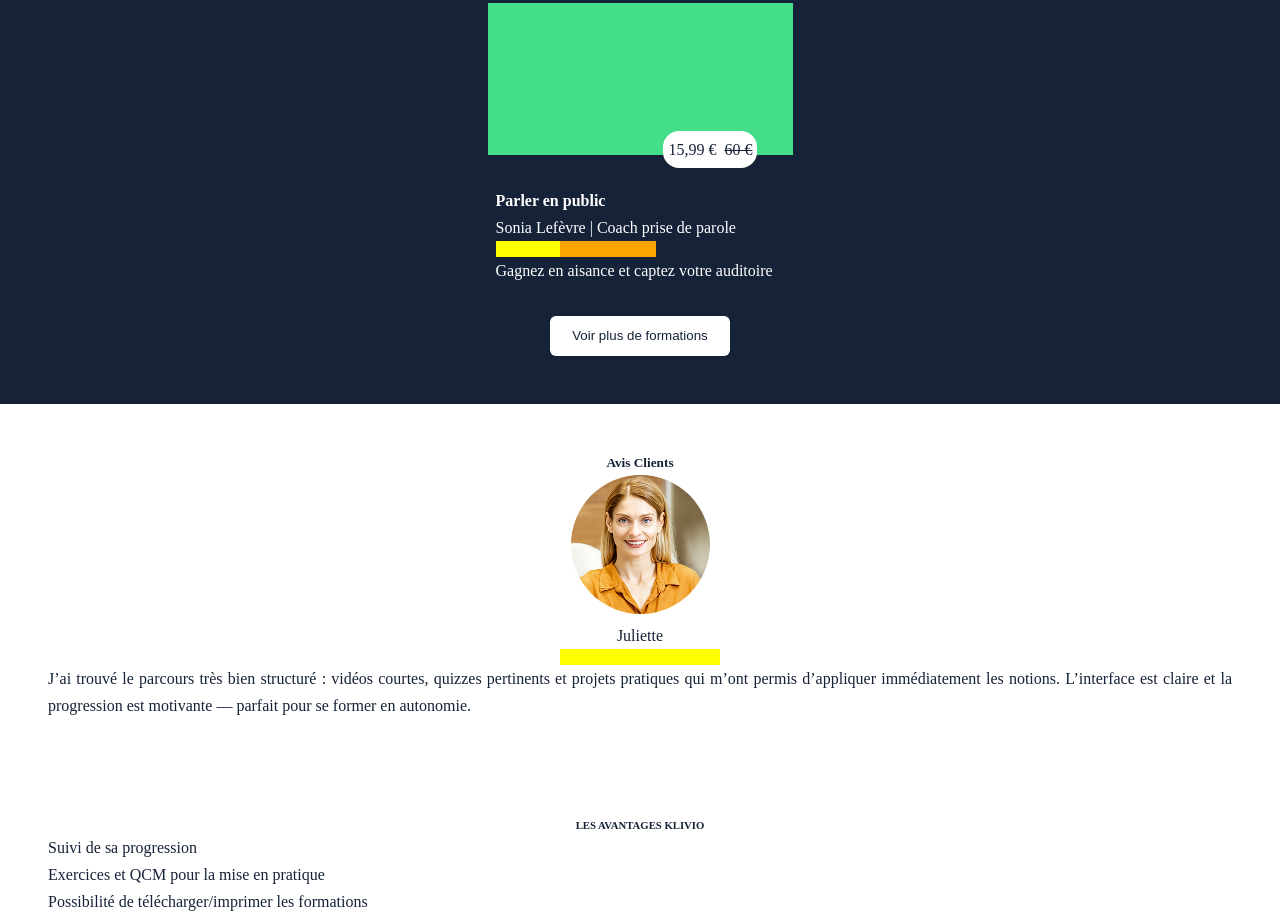
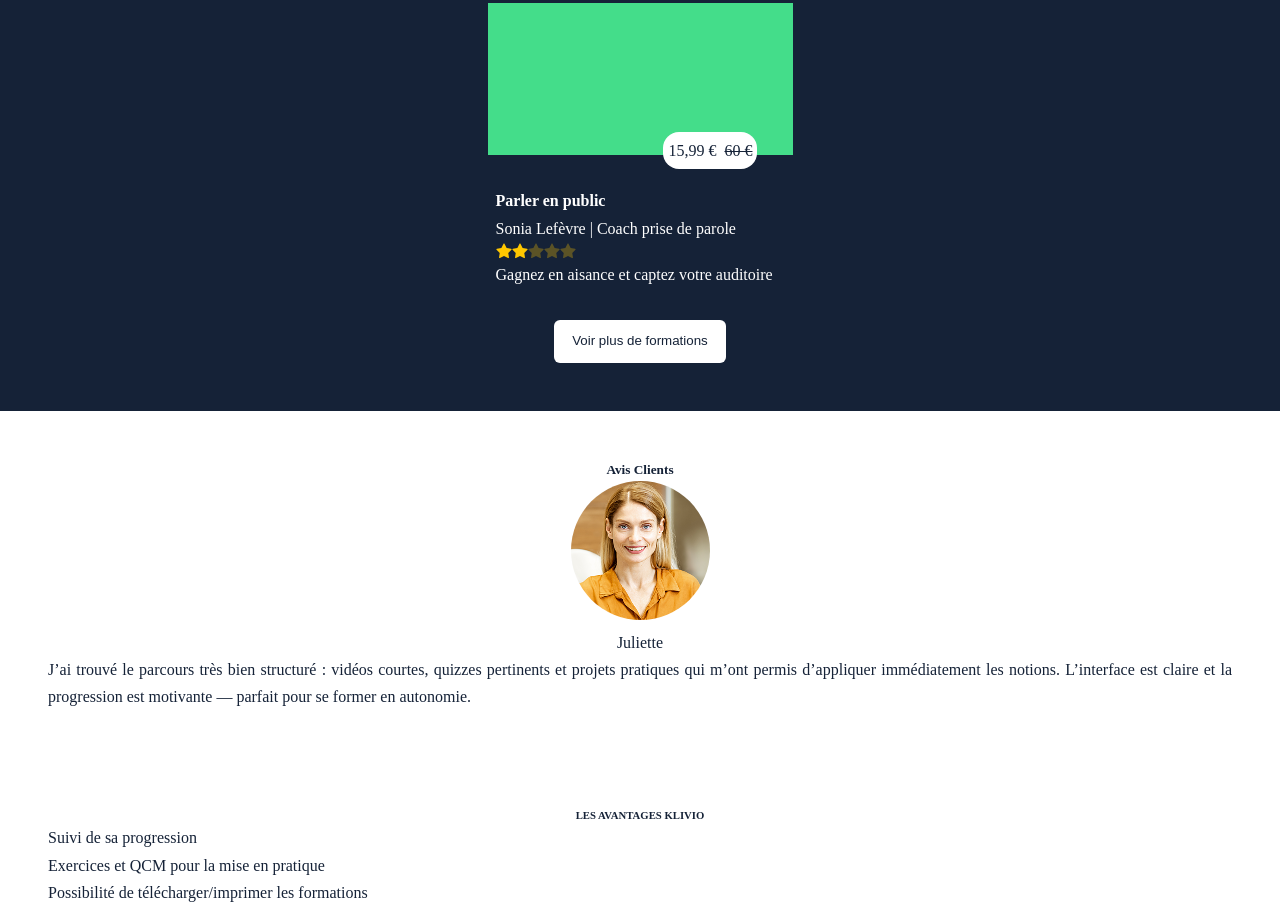
Before and after one commit to Maxime-Meteye/site-statique, a plain HTML site: page index.html in a window 1280 px wide. Shown: the part 863-1775 px from the top of the page. Drawn offline with Linux system fonts and the light colour scheme.

Commit message:
integrated star icon

```diff
--- a/index.html
+++ b/index.html
@@ -4,6 +4,10 @@
     <meta charset="UTF-8">
     <meta name="viewport" content="width=device-width, initial-scale=1.0">
     <link rel="stylesheet" href="./styles/main.css">
+    <link rel="preconnect" href="https://fonts.googleapis.com">
+    <link rel="preconnect" href="https://fonts.gstatic.com" crossorigin>
+    <link href="https://fonts.googleapis.com/css2?family=Montserrat:ital,wght@0,100..900;1,100..900&display=swap" rel="stylesheet">
+
     <title>Exo Site Statique WAC</title>
     <meta name="description" content="Klivio, l'allié de votre progression">
 </head>
@@ -15,7 +19,7 @@
         </div>
         <div class="hidden-on-mobile"> <!--For desktop menu--></div>
         <div class="hamburger-menu">
-            <button>Placeholder</button>
+            <button class="btn">Placeholder</button>
         </div>
     </header>
     <main>
@@ -23,7 +27,7 @@
             <article>
                 <h1 class="align-center">Klivio, l'allié de votre progression</h1>
                 <h2 class="align-center">Les meilleures formations sur le développement personnel</h2>
-                <button>En savoir plus</button>
+                <button class="btn">En savoir plus</button>
             </article>
         </section>
         <section class="padding-block white-theme">
@@ -71,7 +75,13 @@
 							<div class="grid course-descriptor">
 								<p><strong>Parler en public</strong></p>
 								<p>Sonia Lefèvre | Coach prise de parole</p>
-								<div class="note-2"></div>
+								<div class="note">
+									<svg xmlns="http://www.w3.org/2000/svg" viewBox="0 0 576 512" class="full-star"><path d="M309.5-18.9c-4.1-8-12.4-13.1-21.4-13.1s-17.3 5.1-21.4 13.1L193.1 125.3 33.2 150.7c-8.9 1.4-16.3 7.7-19.1 16.3s-.5 18 5.8 24.4l114.4 114.5-25.2 159.9c-1.4 8.9 2.3 17.9 9.6 23.2s16.9 6.1 25 2L288.1 417.6 432.4 491c8 4.1 17.7 3.3 25-2s11-14.2 9.6-23.2L441.7 305.9 556.1 191.4c6.4-6.4 8.6-15.8 5.8-24.4s-10.1-14.9-19.1-16.3L383 125.3 309.5-18.9z"/></svg>
+									<svg xmlns="http://www.w3.org/2000/svg" viewBox="0 0 576 512" class="full-star"><path d="M309.5-18.9c-4.1-8-12.4-13.1-21.4-13.1s-17.3 5.1-21.4 13.1L193.1 125.3 33.2 150.7c-8.9 1.4-16.3 7.7-19.1 16.3s-.5 18 5.8 24.4l114.4 114.5-25.2 159.9c-1.4 8.9 2.3 17.9 9.6 23.2s16.9 6.1 25 2L288.1 417.6 432.4 491c8 4.1 17.7 3.3 25-2s11-14.2 9.6-23.2L441.7 305.9 556.1 191.4c6.4-6.4 8.6-15.8 5.8-24.4s-10.1-14.9-19.1-16.3L383 125.3 309.5-18.9z"/></svg>
+									<svg xmlns="http://www.w3.org/2000/svg" viewBox="0 0 576 512" class="empty-star"><path d="M309.5-18.9c-4.1-8-12.4-13.1-21.4-13.1s-17.3 5.1-21.4 13.1L193.1 125.3 33.2 150.7c-8.9 1.4-16.3 7.7-19.1 16.3s-.5 18 5.8 24.4l114.4 114.5-25.2 159.9c-1.4 8.9 2.3 17.9 9.6 23.2s16.9 6.1 25 2L288.1 417.6 432.4 491c8 4.1 17.7 3.3 25-2s11-14.2 9.6-23.2L441.7 305.9 556.1 191.4c6.4-6.4 8.6-15.8 5.8-24.4s-10.1-14.9-19.1-16.3L383 125.3 309.5-18.9z"/></svg>
+									<svg xmlns="http://www.w3.org/2000/svg" viewBox="0 0 576 512" class="empty-star"><path d="M309.5-18.9c-4.1-8-12.4-13.1-21.4-13.1s-17.3 5.1-21.4 13.1L193.1 125.3 33.2 150.7c-8.9 1.4-16.3 7.7-19.1 16.3s-.5 18 5.8 24.4l114.4 114.5-25.2 159.9c-1.4 8.9 2.3 17.9 9.6 23.2s16.9 6.1 25 2L288.1 417.6 432.4 491c8 4.1 17.7 3.3 25-2s11-14.2 9.6-23.2L441.7 305.9 556.1 191.4c6.4-6.4 8.6-15.8 5.8-24.4s-10.1-14.9-19.1-16.3L383 125.3 309.5-18.9z"/></svg>
+									<svg xmlns="http://www.w3.org/2000/svg" viewBox="0 0 576 512" class="empty-star"><path d="M309.5-18.9c-4.1-8-12.4-13.1-21.4-13.1s-17.3 5.1-21.4 13.1L193.1 125.3 33.2 150.7c-8.9 1.4-16.3 7.7-19.1 16.3s-.5 18 5.8 24.4l114.4 114.5-25.2 159.9c-1.4 8.9 2.3 17.9 9.6 23.2s16.9 6.1 25 2L288.1 417.6 432.4 491c8 4.1 17.7 3.3 25-2s11-14.2 9.6-23.2L441.7 305.9 556.1 191.4c6.4-6.4 8.6-15.8 5.8-24.4s-10.1-14.9-19.1-16.3L383 125.3 309.5-18.9z"/></svg>
+								</div>
 								<p>Gagnez en aisance et captez votre auditoire</p>
 							</div>
 						</article>
@@ -163,6 +173,7 @@
 		</section>
     </main>
     <footer>
+		<div class="spacer gradient"></div>
 		<section class="blue-theme padding-block padding-inline">
 			<div>
 				<h6>Mentions légales</h6>
--- a/styles/main.css
+++ b/styles/main.css
@@ -99,3 +99,24 @@ form *{
 input,textarea{
 	padding: 0.5em;
 }
+
+.note{
+	display: flex;
+	flex-direction: row;
+	width: 5em;
+}
+
+.full-star,.empty-star{
+	width: 1.2em;
+	height: 1.2em;
+	background-color: transparent;
+	fill: #FFC700;
+}
+.empty-star{
+	fill-opacity: 30%;
+}
+
+.spacer{
+	width: 100vw;
+	height: 1em;
+}
--- a/styles/theme.css
+++ b/styles/theme.css
@@ -21,7 +21,7 @@
 }
 
 .green-theme{
-	--accent-color : #000;
+	--accent-color : rgb(0,0,0,80%);
 	--background-color : #44dd8a;
 	background-color: var(--background-color);
 }
@@ -29,3 +29,12 @@
 	background-color: var(--background-color);
 	color: var(--accent-color);
 }
+
+
+.green-theme.btn{
+	color:#152237;;
+}
+
+.gradient{
+	background: linear-gradient(to left,#44dd89aa,#2DCAB688,#15b6e2aa);
+}
--- a/styles/utils.css
+++ b/styles/utils.css
@@ -12,7 +12,7 @@
 }
 
 .btn{
-	padding: 0.5em 1.5em;
+	padding: 0.5rem 1rem;
 	border-radius: 6px;
 	border-color: transparent;
 }
@@ -57,37 +57,6 @@
 }
 
 
-.note-1{
-	--note-level : 1;
-}
-.note-2{
-	--note-level : 2;
-}
-.note-3{
-	--note-level : 3;
-}
-.note-4{
-	--note-level : 4;
-}
-.note-5{
-	--note-level : 5;
-}
-
-[class*="note"]{
-	position: relative;
-	width: calc(5*2em);
-	height: 1em;
-	background-color: orange;
-}
-
-[class*="note"]::after{
-	content: "";
-	display: block;
-	width: calc(var(--note-level)*2em);
-	background-color: yellow;
-	height: 1em;
-}
-
 .no-shadow{
 	box-shadow: none !important;
 }
```
